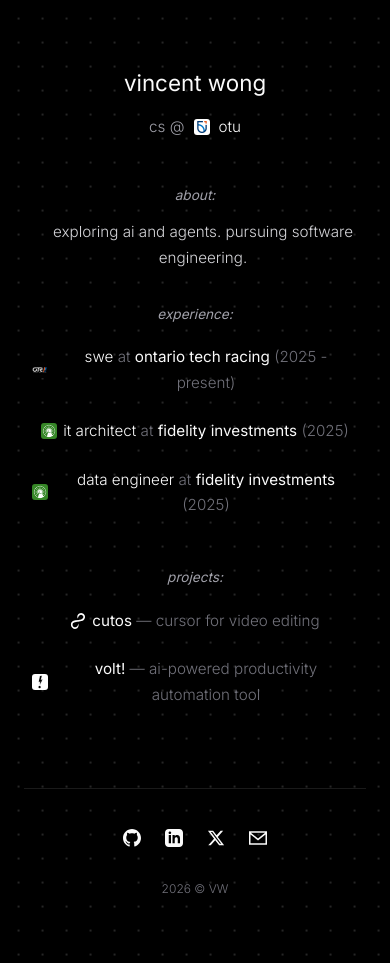
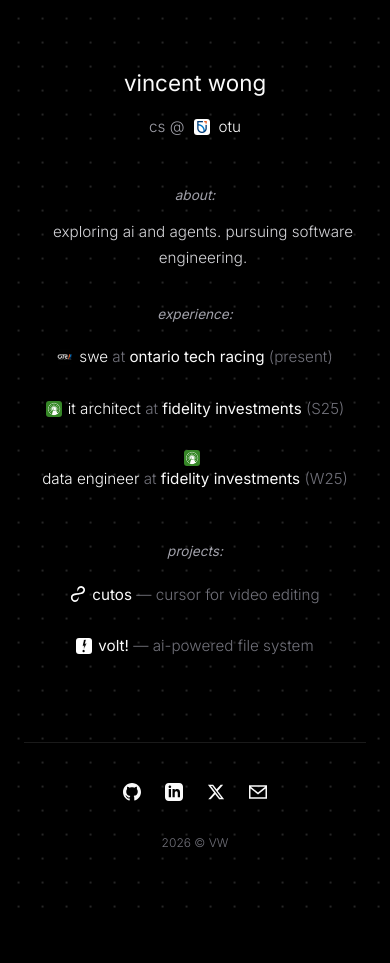
Before and after one commit to VinceKLW/personal-portfolio, a React (Vite) app: page / in a window 390 px wide. After the commit the page ends 917 px from the top, so only its background shows below. Built offline with nearby package versions, Linux system fonts and the light colour scheme.

Commit message:
responsiveness fixed

```diff
--- a/src/components/Experience/Experience.jsx
+++ b/src/components/Experience/Experience.jsx
@@ -2,7 +2,7 @@ const experiences = [
   {
     role: 'swe',
     company: 'ontario tech racing',
-    date: '2025 - present',
+    date: 'present',
     logo: '/ontariotechracing.png',
     description: 'web development & internal filing system',
     url: null
@@ -10,7 +10,7 @@ const experiences = [
   {
     role: 'it architect',
     company: 'fidelity investments',
-    date: '2025',
+    date: 'S25',
     logo: '/fidelity.webp',
     description: 'design blueprints & developer portal',
     url: 'https://www.fidelity.ca/en/'
@@ -18,7 +18,7 @@ const experiences = [
   {
     role: 'data engineer',
     company: 'fidelity investments',
-    date: '2025',
+    date: 'W25',
     logo: '/fidelity.webp',
     description: 'developed data pipelines & python scripts',
     url: 'https://www.fidelity.ca/en/'
@@ -32,6 +32,7 @@ function Experience() {
     borderRadius: '3px',
     marginRight: '6px',
     verticalAlign: 'middle',
+    flexShrink: 0,
   }
 
   return (
@@ -40,7 +41,7 @@ function Experience() {
       <ul>
         {experiences.map((exp, index) => (
           <li key={index} onClick={() => exp.url && window.open(exp.url, '_blank')}>
-            <div className="title" style={{ display: 'flex', alignItems: 'center', justifyContent: 'center', fontSize: '0.95rem' }}>
+            <div className="title" style={{ fontSize: '0.95rem', display: 'inline-flex', alignItems: 'center', justifyContent: 'center', flexWrap: 'wrap' }}>
               <img src={exp.logo} alt={exp.company} style={logoStyle} />
               <span className="main">
                 {exp.role} <span style={{ color: '#71717a' }}>at</span>{' '}
--- a/src/components/Header/Header.jsx
+++ b/src/components/Header/Header.jsx
@@ -5,6 +5,7 @@ function Header() {
     borderRadius: '3px',
     verticalAlign: 'middle',
     marginRight: '4px',
+    flexShrink: 0,
   }
 
   return (
--- a/src/components/Projects/Projects.jsx
+++ b/src/components/Projects/Projects.jsx
@@ -8,7 +8,7 @@ const projects = [
   },
   {
     name: 'volt!',
-    description: 'ai-powered productivity automation tool',
+    description: 'ai-powered file system',
     url: 'https://v0lt.ca',
     hover: 'enable talking to your documents',
     logo: '/volt_logo.jpeg'
@@ -22,6 +22,7 @@ function Projects() {
     borderRadius: '3px',
     marginRight: '6px',
     verticalAlign: 'middle',
+    flexShrink: 0,
   }
 
   return (
@@ -30,7 +31,7 @@ function Projects() {
       <ul>
         {projects.map((project, index) => (
           <li key={index} onClick={() => window.open(project.url, '_blank')}>
-            <div className="title" style={{ display: 'flex', alignItems: 'center', justifyContent: 'center', fontSize: '0.95rem' }}>
+            <div className="title" style={{ fontSize: '0.95rem', display: 'inline-flex', alignItems: 'center', justifyContent: 'center', flexWrap: 'wrap' }}>
               {project.logo && <img src={project.logo} alt={project.name} style={logoStyle} />}
               <span className="main">
                 <span style={{ fontWeight: 400, color: '#fafafa' }}>{project.name}</span>
```
